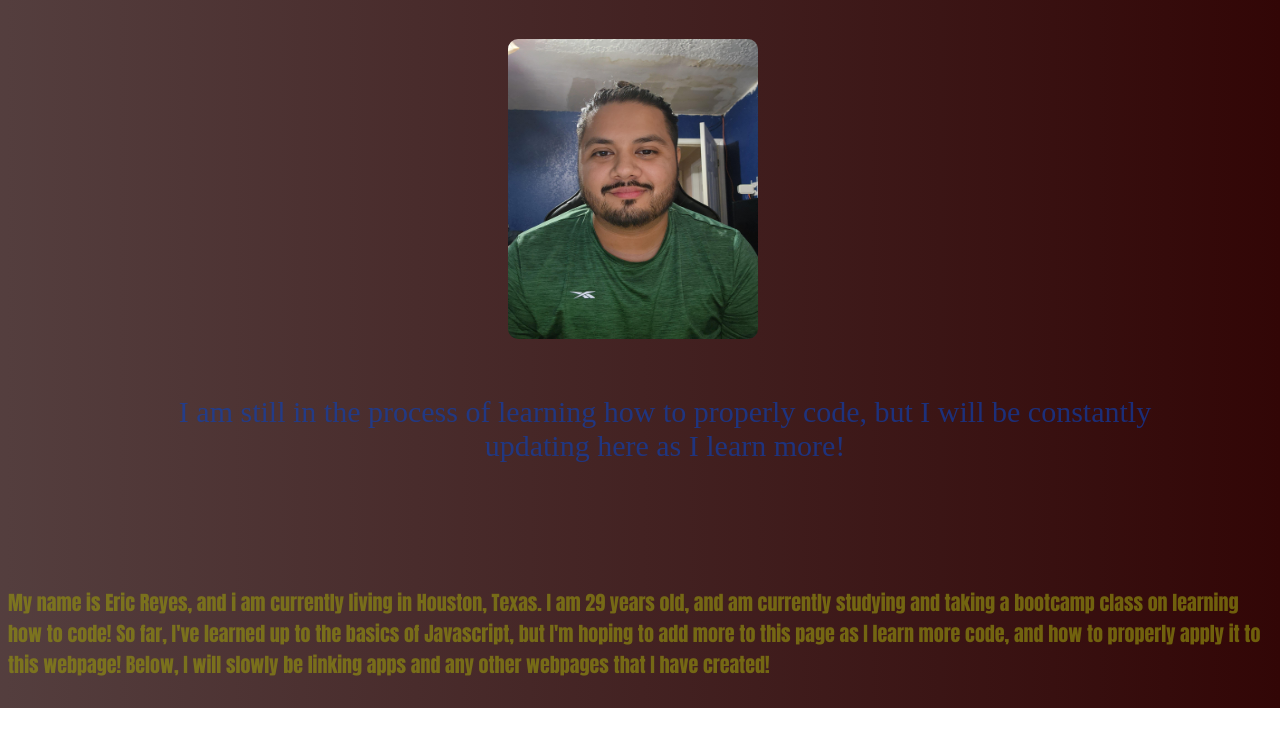
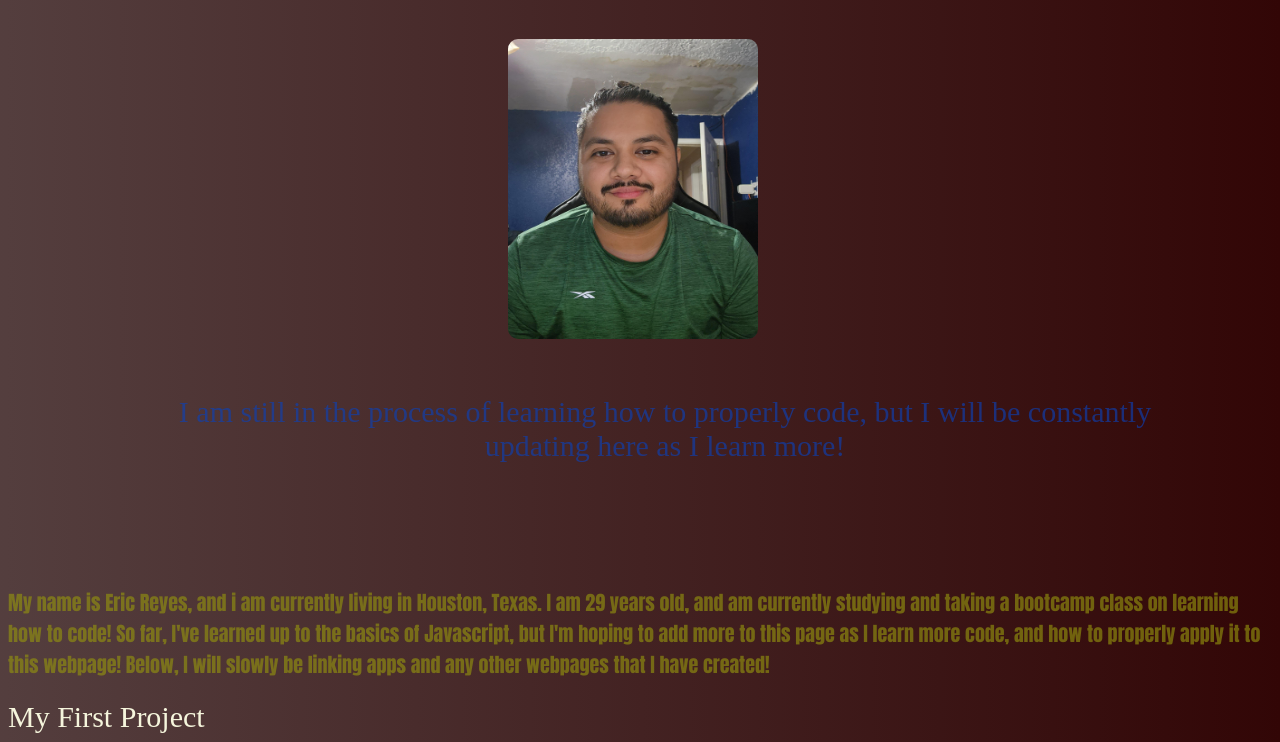
Before and after one commit to ericrey93/My-Portfolio, a plain HTML site: page index.html in a window 1280 px wide. Shown: the part 268-1010 px from the top of the page. Before the commit the page ends 976 px from the top, so only its background shows below. Drawn offline with Linux system fonts and the light colour scheme.

Commit message:
added my first project

```diff
--- a/assets/style.css
+++ b/assets/style.css
@@ -63,7 +63,9 @@ img {
     color:rgba(148, 148, 15, 0.632);
     font-family: Impact, Haettenschweiler, 'Arial Narrow Bold', sans-serif;
 }
-
+#project {
+    font-size: 30px;
+}
 
 @media screen and (max-width:1200px) {
     h1 {
--- a/index.html
+++ b/index.html
@@ -35,6 +35,8 @@
             So far, I've learned up to the basics of Javascript, but I'm hoping to add more to this page as I learn more code, and how to properly apply it
             to this webpage! Below, I will slowly be linking apps and any other webpages that I have created!
         </p>
+
+        <div id="project"><a href="https://brennonsullivan.github.io/projet1/">My First Project</a></div>
     </main>
 
 </body>
```
